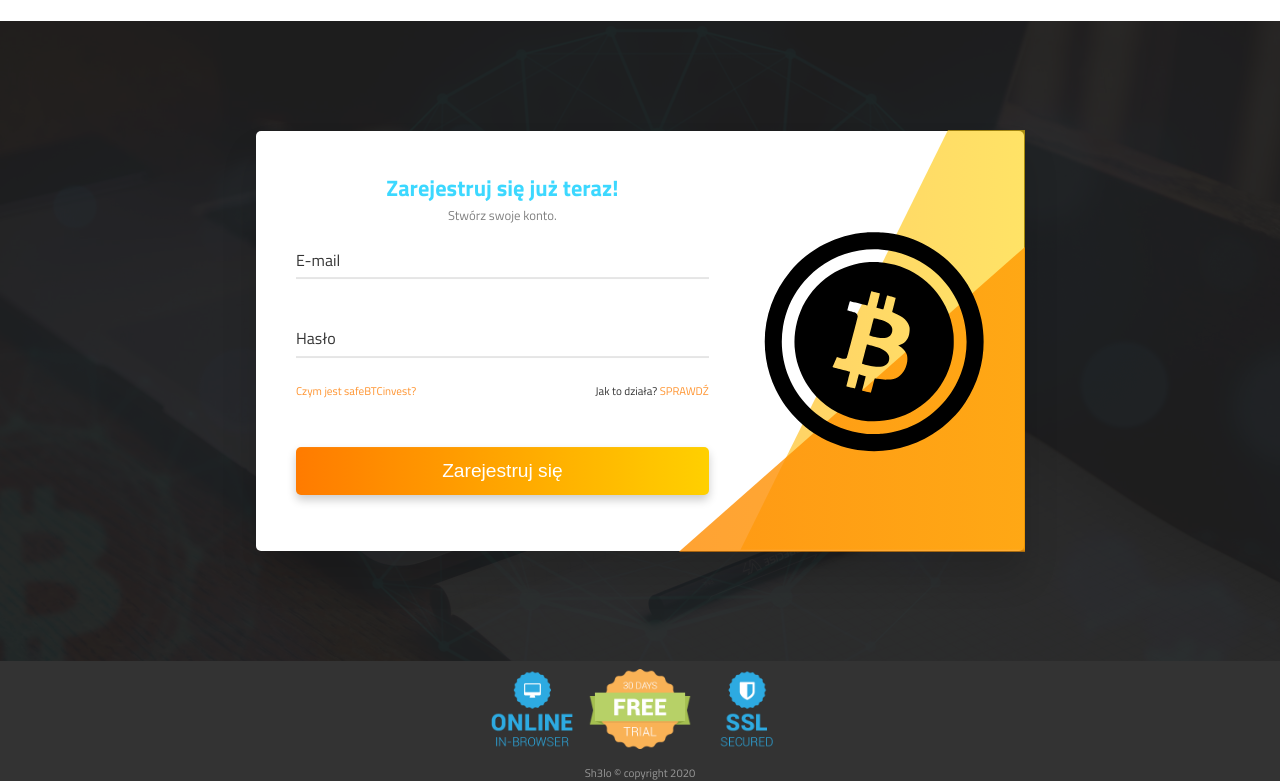
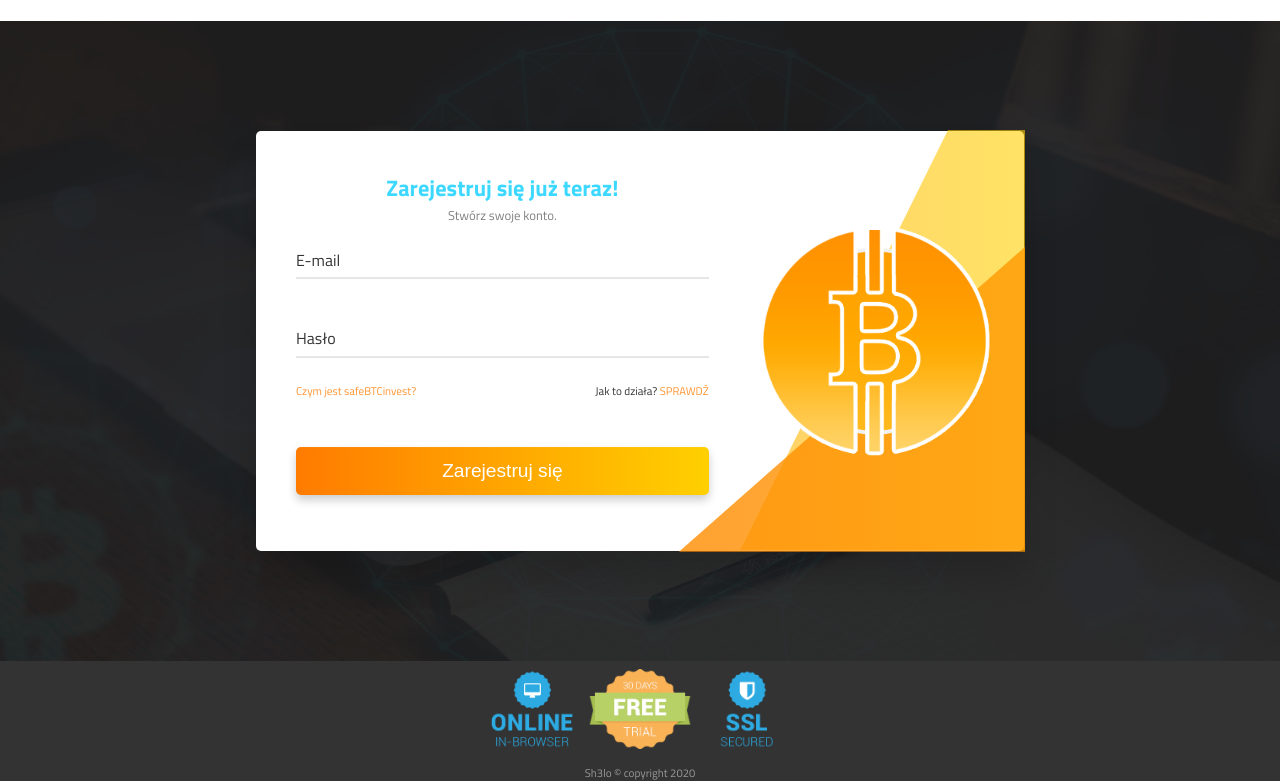
Before and after one commit to Sh3lo/BTC, a plain HTML site: page index.html in a window 1280 px wide. Shown: the part 3612-4393 px from the top of the page. Drawn offline with nearby package versions, Linux system fonts and the light colour scheme; files whose address does not match are found by name.

Commit message:
Add files via upload

```diff
--- a/index.html
+++ b/index.html
@@ -134,7 +134,7 @@
             <div class="login-box">
                 <h2>Zarejestruj się już teraz!</h2>
                 <p>Stwórz swoje konto.</p>
-                <img src="images/2136339.svg">
+                <img src="images/btc-logo.png">
                 <form action="/" class="form">
                     <div class="form--input-box">
                         <label for="login">E-mail</label>
```
